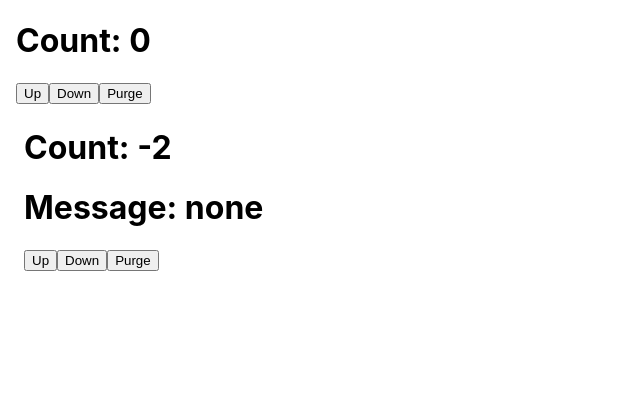
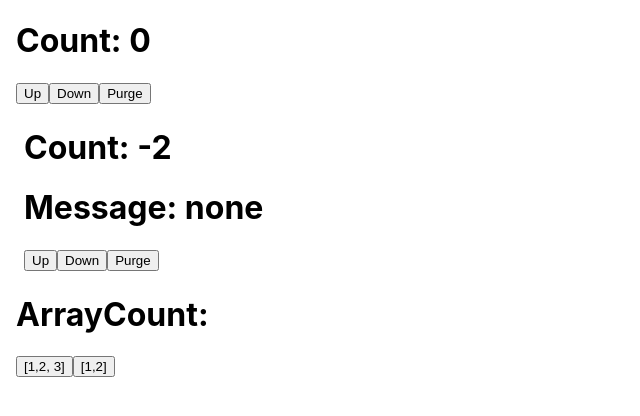
Before and after one commit to Wakabataku/redux-toolkit-react, a React (Create React App) app: page / in a window 1280 px wide. Shown: the top 416 px of the page, without its empty margins (0-640 px from the left). Built offline with nearby package versions, Linux system fonts and the light colour scheme.

Commit message:
add arrayCounter

```diff
--- a/src/AsyncApp.tsx
+++ b/src/AsyncApp.tsx
@@ -6,10 +6,12 @@ import { addition, subtraction } from "./store/counterSlice"
 
 import { twoAsyncCount } from "./store/twoCounterSlice"
 import { persistor } from "./index"
+import { arrayAddition } from "./store/arrayCounter"
 
 const AsyncApp: React.FC = () => {
   const count = useAppSelector((state) => state.counter.countOne)
   const twoCount = useAppSelector((state) => state.twoCounter)
+  const arrayCount = useAppSelector((state) => state.arrayCounter.arrayCount)
   const dispatch: AppDispatch = useDispatch()
 
   const handleBeforeUnloadEvent = (event: BeforeUnloadEvent) => {
@@ -59,6 +61,13 @@ const AsyncApp: React.FC = () => {
         </button>
         <button onClick={() => persistor.purge()}>Purge</button>
       </Box>
+      <Box sx={{ m: 2 }}>
+        <h1>ArrayCount: {arrayCount}</h1>
+        <button onClick={() => dispatch(arrayAddition([1, 2, 3]))}>
+          [1,2, 3]
+        </button>
+        <button onClick={() => dispatch(arrayAddition([1, 2]))}>[1,2]</button>
+      </Box>
     </div>
   )
 }
--- a/src/store/arrayCounter.ts
+++ b/src/store/arrayCounter.ts
@@ -12,11 +12,11 @@ export const arrayCounterSlice = createSlice({
   name: "arrayCounter",
   initialState: initialState,
   reducers: {
-    addition: (state, action: PayloadAction<number>) => {
-      state.arrayCount = state.arrayCount.concat(action.payload)
+    arrayAddition: (state, action: PayloadAction<number[]>) => {
+      state.arrayCount = action.payload
     },
   },
 })
 
-export const { addition } = arrayCounterSlice.actions
+export const { arrayAddition } = arrayCounterSlice.actions
 export default arrayCounterSlice.reducer
```
